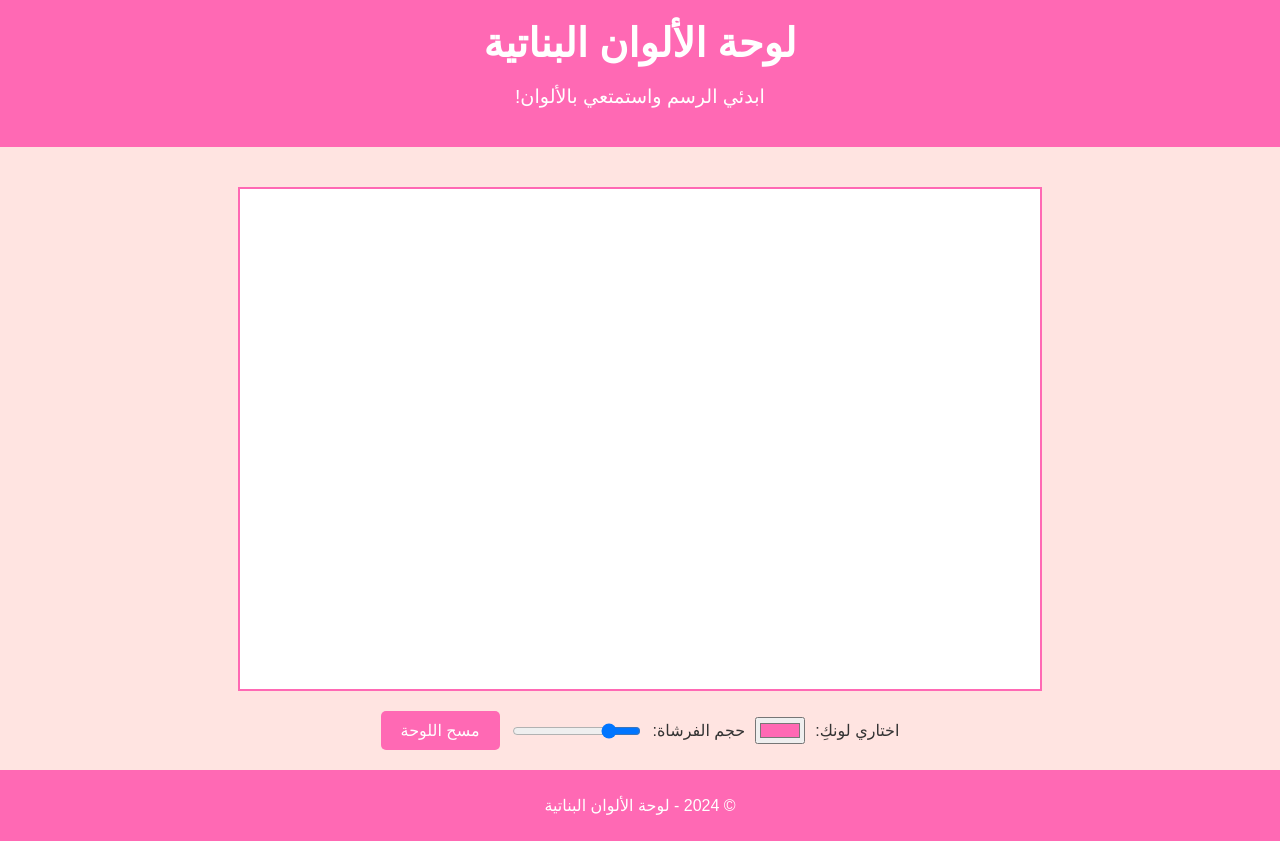
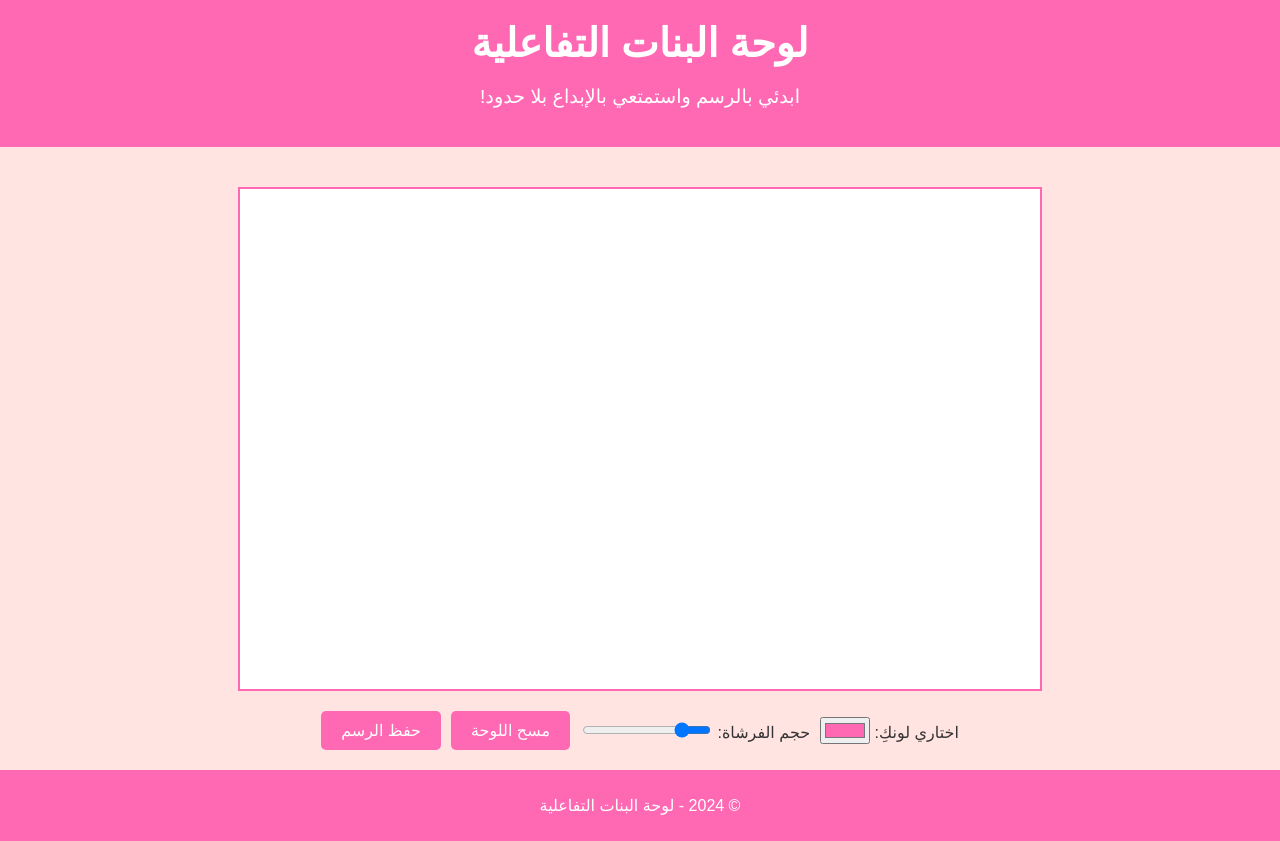
Before and after one commit to Gaza24school/Girl-, a plain HTML site: page index.html in a window 1280 px wide. Drawn offline with Linux system fonts and the light colour scheme.

Commit message:
index.html

```diff
--- a/index.html
+++ b/index.html
@@ -3,32 +3,35 @@
 <head>
   <meta charset="UTF-8">
   <meta name="viewport" content="width=device-width, initial-scale=1.0">
-  <title>لوحة الألوان البناتية</title>
+  <title>لوحة البنات التفاعلية</title>
   <link rel="stylesheet" href="styles.css">
 </head>
 <body>
   <header>
-    <h1>لوحة الألوان البناتية</h1>
-    <p>ابدئي الرسم واستمتعي بالألوان!</p>
+    <h1>لوحة البنات التفاعلية</h1>
+    <p>ابدئي بالرسم واستمتعي بالإبداع بلا حدود!</p>
   </header>
 
   <main>
     <section class="drawing-section">
       <canvas id="drawing-canvas"></canvas>
       <div class="tools">
-        <label for="color-picker">اختاري لونكِ:</label>
-        <input type="color" id="color-picker" value="#ff69b4">
-
-        <label for="brush-size">حجم الفرشاة:</label>
-        <input type="range" id="brush-size" min="1" max="20" value="5">
-
-        <button id="clear-canvas">مسح اللوحة</button>
+        <div class="tool">
+          <label for="color-picker">اختاري لونكِ:</label>
+          <input type="color" id="color-picker" value="#ff69b4">
+        </div>
+        <div class="tool">
+          <label for="brush-size">حجم الفرشاة:</label>
+          <input type="range" id="brush-size" min="1" max="50" value="10">
+        </div>
+        <button class="tool-button" id="clear-canvas">مسح اللوحة</button>
+        <button class="tool-button" id="save-canvas">حفظ الرسم</button>
       </div>
     </section>
   </main>
 
   <footer>
-    <p>&copy; 2024 - لوحة الألوان البناتية</p>
+    <p>&copy; 2024 - لوحة البنات التفاعلية</p>
   </footer>
 
   <script src="script.js"></script>
```
